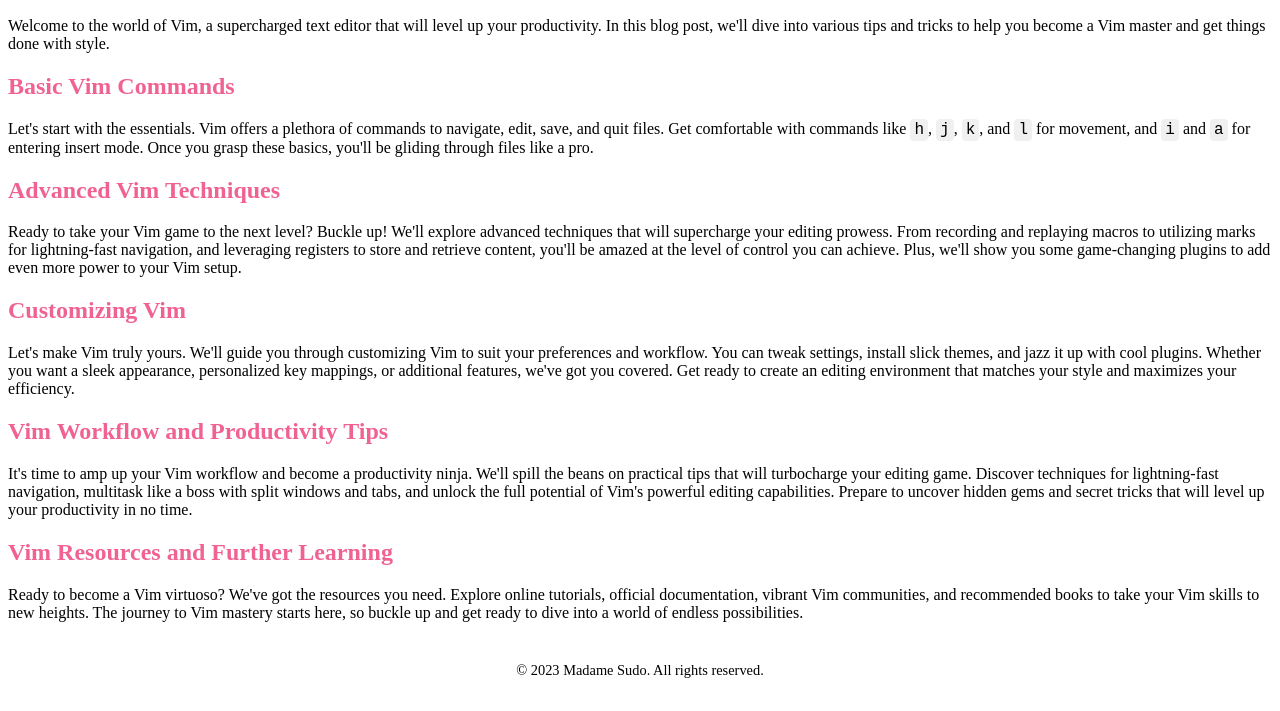
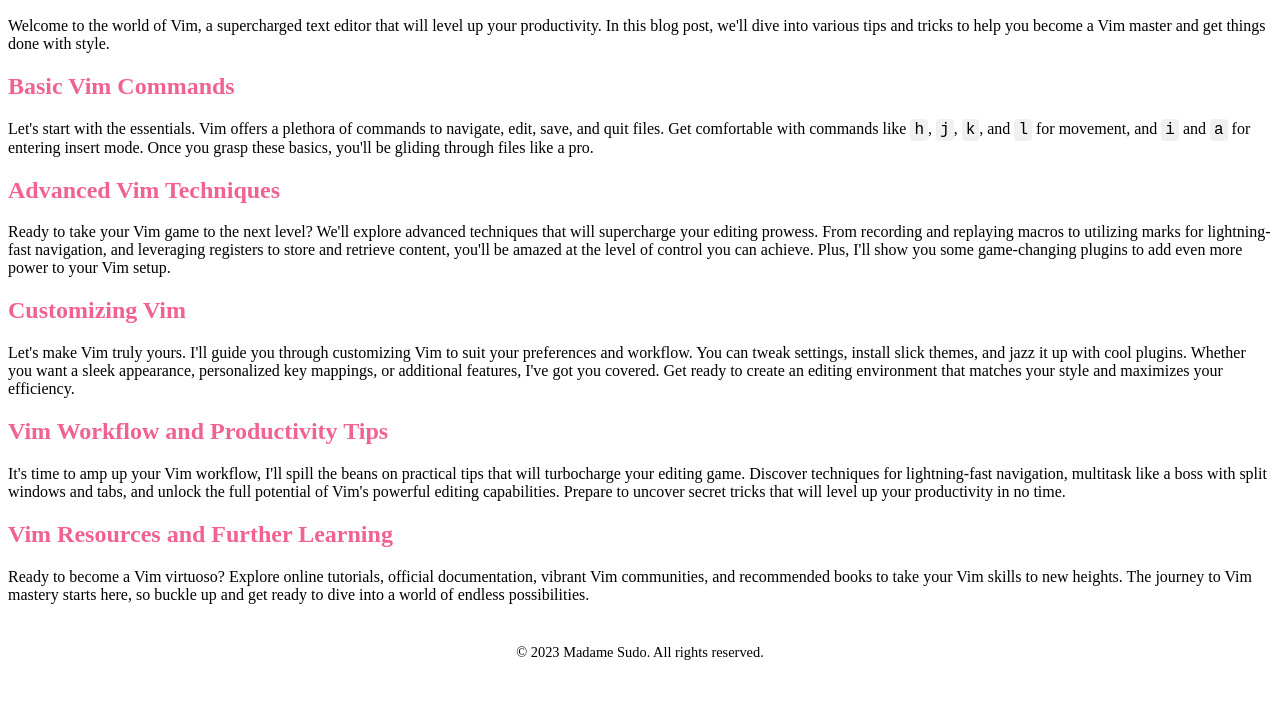
Before and after one commit to MadameSudo/MasteringVimTextEditor, a plain HTML site: page index.html in a window 1280 px wide. Shown: the part 110-821 px from the top of the page. Drawn offline with Linux system fonts and the light colour scheme.

Commit message:
Update index.html

```diff
--- a/index.html
+++ b/index.html
@@ -68,28 +68,28 @@
     <section>
       <h2>Advanced Vim Techniques</h2>
       <p>
-        Ready to take your Vim game to the next level? Buckle up! We'll explore advanced techniques that will supercharge your editing prowess. From recording and replaying macros to utilizing marks for lightning-fast navigation, and leveraging registers to store and retrieve content, you'll be amazed at the level of control you can achieve. Plus, we'll show you some game-changing plugins to add even more power to your Vim setup.
+        Ready to take your Vim game to the next level? We'll explore advanced techniques that will supercharge your editing prowess. From recording and replaying macros to utilizing marks for lightning-fast navigation, and leveraging registers to store and retrieve content, you'll be amazed at the level of control you can achieve. Plus, I'll show you some game-changing plugins to add even more power to your Vim setup.
       </p>
     </section>
 
     <section>
       <h2>Customizing Vim</h2>
       <p>
-        Let's make Vim truly yours. We'll guide you through customizing Vim to suit your preferences and workflow. You can tweak settings, install slick themes, and jazz it up with cool plugins. Whether you want a sleek appearance, personalized key mappings, or additional features, we've got you covered. Get ready to create an editing environment that matches your style and maximizes your efficiency.
+        Let's make Vim truly yours. I'll guide you through customizing Vim to suit your preferences and workflow. You can tweak settings, install slick themes, and jazz it up with cool plugins. Whether you want a sleek appearance, personalized key mappings, or additional features, I've got you covered. Get ready to create an editing environment that matches your style and maximizes your efficiency.
       </p>
     </section>
 
     <section>
       <h2>Vim Workflow and Productivity Tips</h2>
       <p>
-        It's time to amp up your Vim workflow and become a productivity ninja. We'll spill the beans on practical tips that will turbocharge your editing game. Discover techniques for lightning-fast navigation, multitask like a boss with split windows and tabs, and unlock the full potential of Vim's powerful editing capabilities. Prepare to uncover hidden gems and secret tricks that will level up your productivity in no time.
+        It's time to amp up your Vim workflow, I'll spill the beans on practical tips that will turbocharge your editing game. Discover techniques for lightning-fast navigation, multitask like a boss with split windows and tabs, and unlock the full potential of Vim's powerful editing capabilities. Prepare to uncover secret tricks that will level up your productivity in no time.
       </p>
     </section>
 
     <section>
       <h2>Vim Resources and Further Learning</h2>
       <p>
-        Ready to become a Vim virtuoso? We've got the resources you need. Explore online tutorials, official documentation, vibrant Vim communities, and recommended books to take your Vim skills to new heights. The journey to Vim mastery starts here, so buckle up and get ready to dive into a world of endless possibilities.
+        Ready to become a Vim virtuoso? Explore online tutorials, official documentation, vibrant Vim communities, and recommended books to take your Vim skills to new heights. The journey to Vim mastery starts here, so buckle up and get ready to dive into a world of endless possibilities.
       </p>
     </section>
   </main>
```
